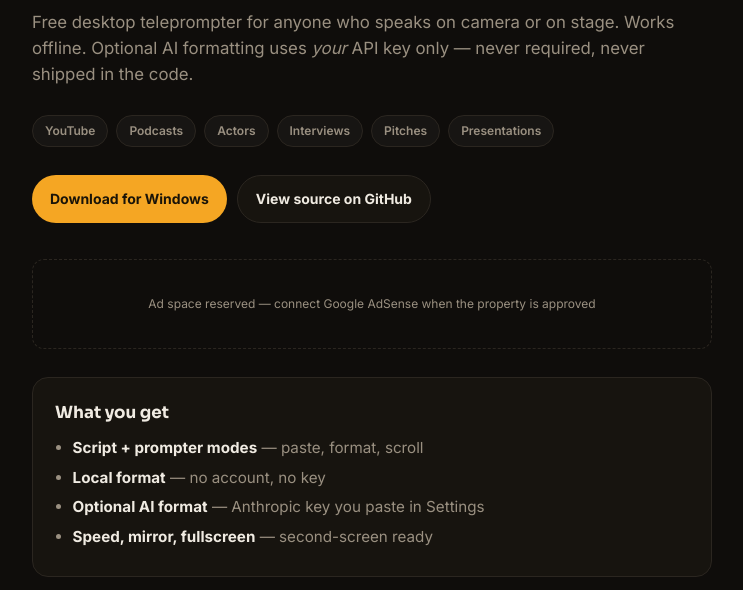
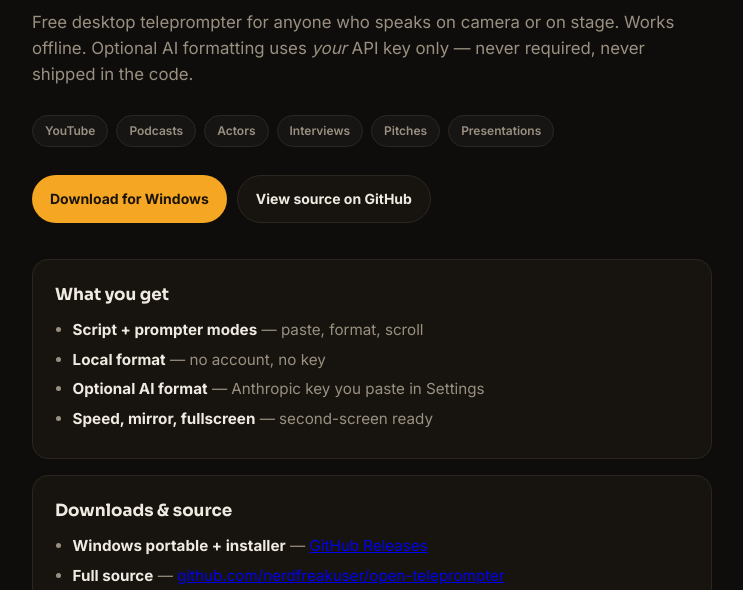
Before and after one commit to nerdfreakuser/open-teleprompter, an Electron app: page docs/index.html in a window 1280 px wide. Shown: the part 182-772 px from the top of the page, without its empty margins (268-1011 px from the left). Drawn offline with Linux system fonts and the light colour scheme.

Commit message:
Remove reserved ad space from GitHub Pages landing.
No custom domain or AdSense plans for this free tool site.

```diff
--- a/docs/index.html
+++ b/docs/index.html
@@ -156,19 +156,6 @@
       footer a {
         color: var(--accent);
       }
-      .ad-slot {
-        margin: 28px 0;
-        min-height: 90px;
-        border: 1px dashed var(--border);
-        border-radius: 12px;
-        display: flex;
-        align-items: center;
-        justify-content: center;
-        color: var(--muted);
-        font-size: 12px;
-        text-align: center;
-        padding: 16px;
-      }
     </style>
   </head>
   <body>
@@ -203,14 +190,6 @@
           href="https://github.com/nerdfreakuser/open-teleprompter"
           >View source on GitHub</a
         >
-      </div>
-
-      <!--
-        Google AdSense: replace this block with your official ad unit snippet
-        after site approval. Keep ads on the landing page only, not inside the app.
-      -->
-      <div class="ad-slot" aria-hidden="true">
-        Ad space reserved — connect Google AdSense when the property is approved
       </div>
 
       <div class="card">
```
